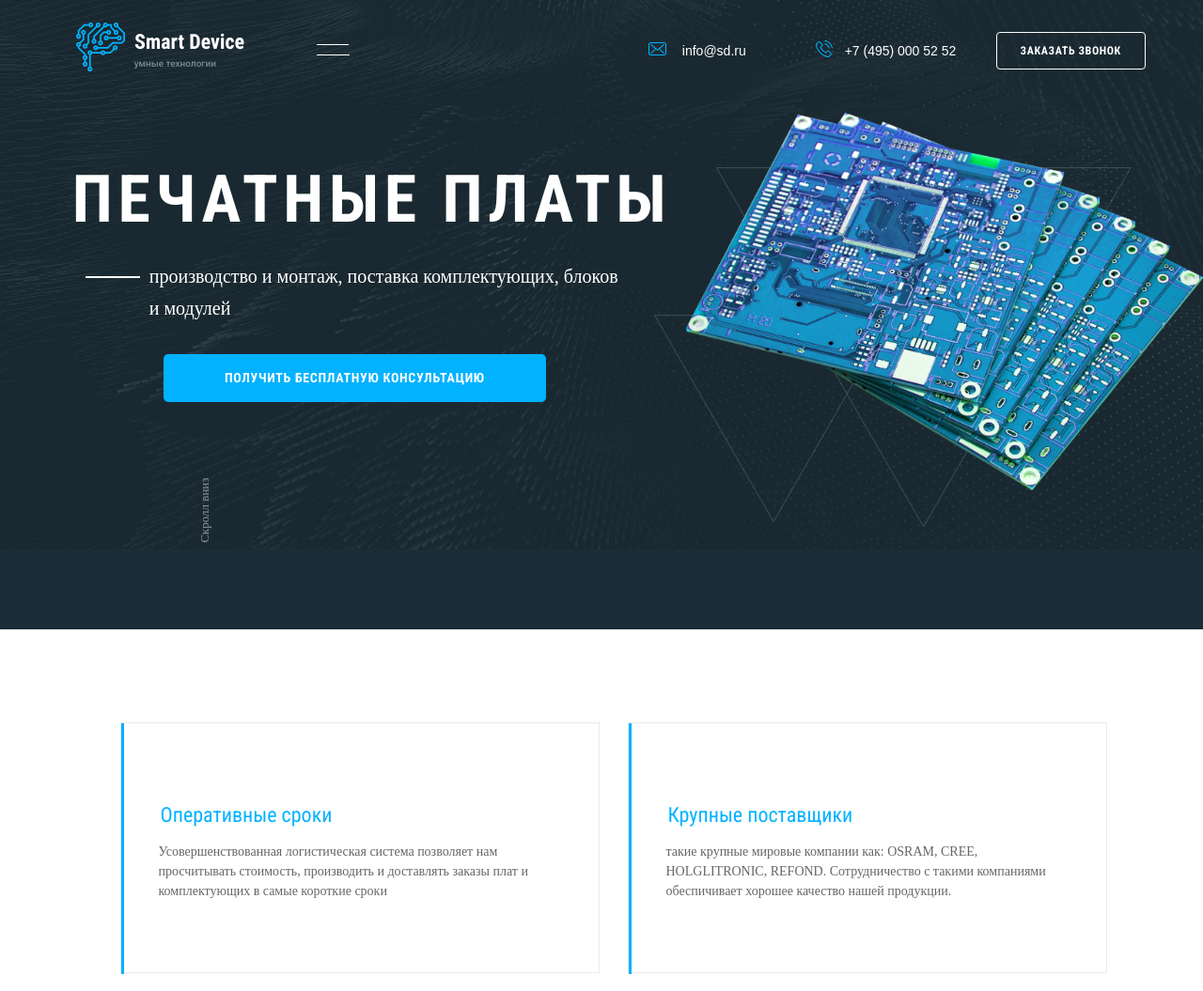
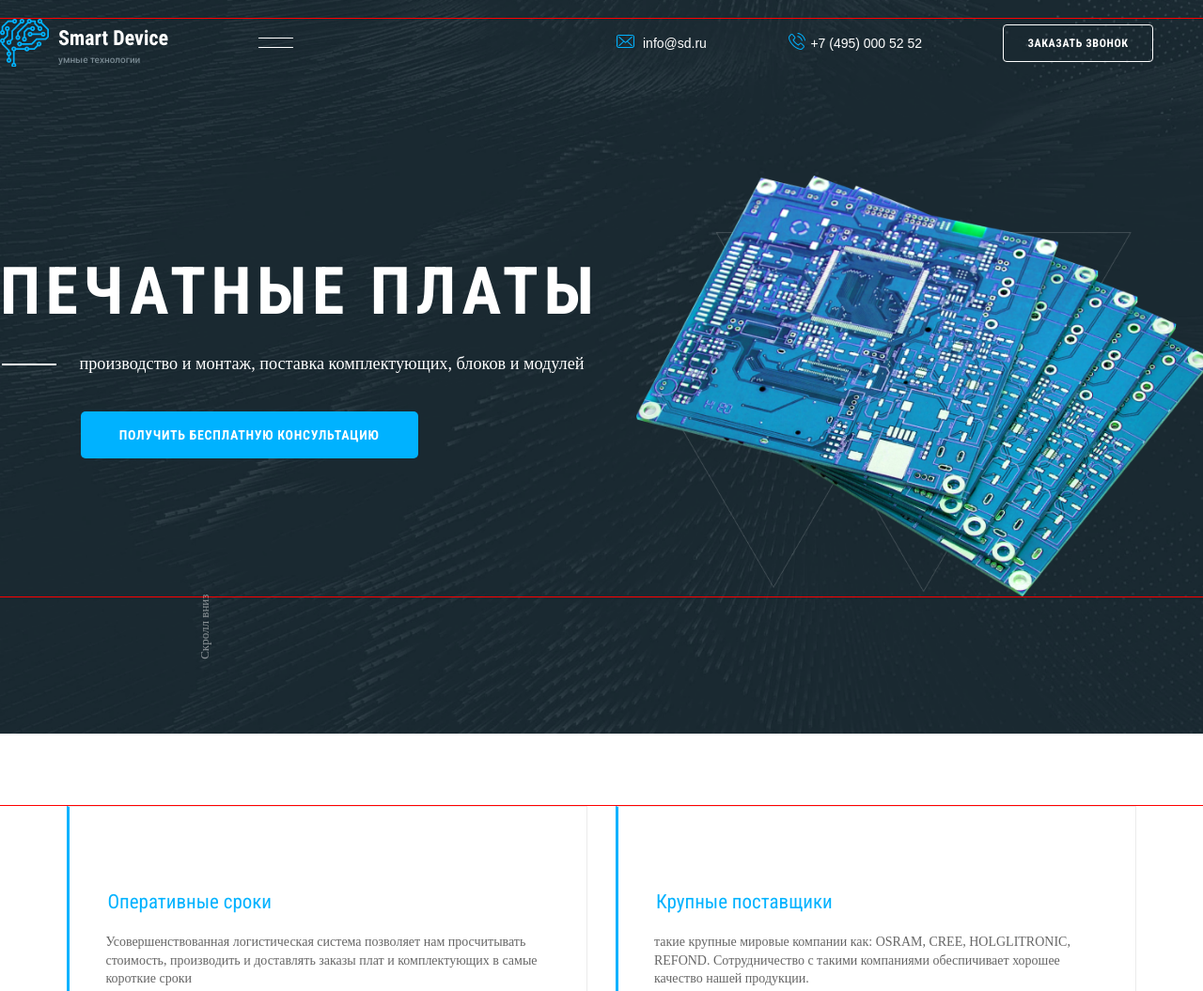
Before and after one commit to NadegdaMu/NadegdaMu.github.io, a plain HTML site: page index.html in a window 1280 px wide. Shown: the top 1055 px of the page at 94% size. Drawn offline with Linux system fonts and the light colour scheme; a web font is replaced by a local one.

Commit message:
Вишу на десктопе до сих пор

```diff
--- a/css/style.css
+++ b/css/style.css
@@ -303,16 +303,10 @@ template {
   display: none; }
 
 .container {
-  max-width: 1416px;
-  margin: 0 auto; }
-  @media (max-width: 750px) {
-    .container {
-      max-width: 700px;
-      margin: 0 auto; } }
-  @media (max-width: 320px) {
-    .container {
-      max-width: 940px;
-      margin: 0 auto; } }
+  max-width: 1316px;
+  min-width: 300px;
+  margin: 0 auto;
+  outline: 1px solid red; }
 
 .visually-hidden {
   font-size: 0; }
@@ -337,7 +331,7 @@ html {
           box-sizing: inherit; }
 
 .advantages {
-  padding-top: 99px; }
+  padding-top: 6%; }
   @media (max-width: 750px) {
     .advantages {
       min-width: 750px;
@@ -354,9 +348,7 @@ html {
       flex-wrap: wrap;
   -webkit-box-pack: center;
       -ms-flex-pack: center;
-          justify-content: center;
-  margin-bottom: 50px;
-  padding-left: 25px; }
+          justify-content: center; }
   @media (max-width: 750px) {
     .advantages__list {
       padding-left: 0;
@@ -366,26 +358,16 @@ html {
 
 .advantages__item {
   position: relative;
-  width: 510px;
-  height: 267px;
-  margin-bottom: 30px;
-  padding: 40px;
+  width: 43.31%;
+  min-height: 299px;
+  margin-bottom: 2.28%;
+  padding: 3%;
   border: 1px solid #EBEBEB;
+  border-left: 3px solid #00B2FF;
   -webkit-box-sizing: border-box;
           box-sizing: border-box; }
-  .advantages__item::before {
-    content: "";
-    position: absolute;
-    top: 0;
-    left: 0;
-    width: 3px;
-    height: 267px;
-    background-color: #00B2FF; }
-    @media (max-width: 750px) {
-      .advantages__item::before {
-        height: 305px; } }
   .advantages__item:nth-child(odd) {
-    margin-right: 30px; }
+    margin-right: 2.28%; }
     @media (max-width: 750px) {
       .advantages__item:nth-child(odd) {
         margin-right: 0; } }
@@ -408,8 +390,8 @@ html {
   font-family: Roboto Condensed;
   font-style: normal;
   font-weight: normal;
-  font-size: 22px;
-  line-height: 34px;
+  font-size: 150%;
+  line-height: 210%;
   color: #00B2FF; }
 
 .advantages__text {
@@ -418,24 +400,23 @@ html {
   font-family: PT Mono;
   font-style: normal;
   font-weight: normal;
-  font-size: 14px;
-  line-height: 21px;
+  font-size: 100%;
+  line-height: 140%;
   color: #666666; }
 
 .header-center {
-  min-height: 458px;
-  padding-top: 57px;
+  padding-top: 15%;
+  padding-bottom: 11.5%;
   font-family: Roboto Condensed;
   font-style: normal;
   font-weight: bold;
   background-image: url(../img/header/chips.png), url(../img/questions/Polygon-big.png), url(../img/questions/Polygon-small.png);
   background-repeat: no-repeat, no-repeat, no-repeat;
-  background-position: right 12px, right 76px bottom 5px, right 329px bottom 10px;
-  background-size: 43%, 34.6%, 20%; }
+  background-position: right -11px bottom, right 76px bottom 5px, right 329px bottom 10px;
+  background-size: 48%, 34.6%, 20%; }
 
 .header-center__title {
   margin: 0;
-  margin-left: 6%;
   font-size: 70px;
   line-height: 94px;
   letter-spacing: 0.08em;
@@ -451,23 +432,23 @@ html {
 
 .header-center__text {
   position: relative;
-  width: 52%;
+  width: 50%;
   margin: 0;
-  margin-top: 18px;
-  margin-bottom: 32px;
-  padding-left: 12.4%;
+  margin-top: 1%;
+  margin-bottom: 2.6%;
+  padding-left: 6.6%;
   font-family: PT Mono;
   font-style: normal;
   font-weight: normal;
-  font-size: 20px;
-  line-height: 34px;
+  font-size: 130%;
+  line-height: 190%;
   color: #FFFFFF; }
   .header-center__text::before {
     content: "";
     position: absolute;
     width: 58px;
     height: 2px;
-    left: 91px;
+    left: 2px;
     top: 17px;
     background: #FFFFFF; }
     @media (max-width: 750px) {
@@ -483,20 +464,20 @@ html {
 
 .header-center__link {
   display: block;
-  padding: 16px 30px;
-  width: 407px;
-  margin-left: 174px;
+  padding: 1.3% 3.2%;
+  margin-left: 6.7%;
   font-style: normal;
   font-weight: bold;
-  font-size: 14px;
-  line-height: 19px;
+  font-size: 100%;
+  line-height: 120%;
   text-align: center;
   letter-spacing: 0.05em;
   text-transform: uppercase;
   text-decoration: none;
   color: #FFFFFF;
   background: #00B2FF;
-  border-radius: 5px; }
+  border-radius: 5px;
+  border: none; }
   @media (max-width: 750px) {
     .header-center__link {
       width: 379px;
@@ -504,10 +485,10 @@ html {
 
 .header-main {
   position: relative;
-  min-height: 670px;
-  /*background-color: #1B2D37;*/
+  min-height: 781px;
+  padding-top: 1.6%;
   background: #1B2D37 url(../img/header/bg-header.png) no-repeat;
-  background-size: 100%; }
+  background-size: cover; }
 
 .header-main__text {
   position: absolute;
@@ -530,15 +511,12 @@ html {
   display: flex;
   -webkit-box-align: center;
       -ms-flex-align: center;
-          align-items: center;
-  min-height: 108px; }
+          align-items: center; }
 
 .logo {
   width: 15%;
-  margin-left: 6.3%;
   padding-left: 62px;
   padding-top: 10px;
-  padding-bottom: 10px;
   font-family: "Roboto", "Arial", sans-serif;
   font-style: normal;
   font-weight: 500;
@@ -553,25 +531,11 @@ html {
 
 .header-top__burger {
   position: relative;
-  width: 35px;
-  height: 12px;
-  margin-left: 5%; }
-  .header-top__burger::before {
-    content: "";
-    position: absolute;
-    top: -1px;
-    left: 0px;
-    width: 34px;
-    height: 1px;
-    background-color: #fff; }
-  .header-top__burger::after {
-    content: "";
-    position: absolute;
-    bottom: 1px;
-    left: 0px;
-    width: 35px;
-    height: 1px;
-    background-color: #fff; }
+  width: 37px;
+  height: 11px;
+  margin-left: 6.5%;
+  border-top: 1px solid #fff;
+  border-bottom: 1px solid #fff; }
   @media (max-width: 750px) {
     .header-top__burger {
       margin-left: 51%; } }
@@ -580,8 +544,8 @@ html {
   margin: 0;
   padding: 0;
   list-style: none;
-  margin-left: 24%;
-  margin-right: 3.3%; }
+  width: 33%;
+  margin-left: 26%; }
   @media (max-width: 750px) {
     .header-top__list {
       margin-left: 4.5%;
@@ -589,9 +553,9 @@ html {
 
 .header-top__item {
   display: inline-block;
-  padding-left: 47px; }
+  padding-left: 39px; }
   .header-top__item:nth-child(1) {
-    margin-right: 54px;
+    margin-right: 16%;
     background: url(../img/header/email.svg) no-repeat 11px 6px; }
     @media (max-width: 750px) {
       .header-top__item:nth-child(1) {
@@ -650,7 +614,6 @@ html {
   margin-bottom: 40px; }
 
 .social {
-  width: 100%;
   margin-left: 90px; }
 
 .social__list {
@@ -827,7 +790,7 @@ html {
     display: none; } }
 
 .service {
-  padding-top: 76px;
+  padding-top: 4.5%;
   padding-bottom: 112px;
   background-color: #1B2D37; }
   @media (max-width: 750px) {
@@ -837,12 +800,12 @@ html {
 
 .service__title {
   margin: 0;
-  margin-left: 200px;
-  margin-bottom: 43px;
+  margin-left: 8.5%;
+  margin-bottom: 3.6%;
   font-family: Roboto Condensed;
   font-style: normal;
   font-weight: normal;
-  font-size: 32px;
+  font-size: 2.28em;
   line-height: 51px;
   color: #FFFFFF; }
   @media (max-width: 750px) {
@@ -874,7 +837,9 @@ html {
   height: 550px;
   margin-left: 23px;
   padding: 25px 38px;
-  background: url(../img/service/1-1.png) no-repeat center; }
+  background: url(../img/service/1-1.png) no-repeat center;
+  -webkit-box-sizing: border-box;
+          box-sizing: border-box; }
   .service__item:nth-child(2) {
     background: url(../img/service/2.png) no-repeat center; }
     @media (max-width: 750px) {
@@ -885,6 +850,8 @@ html {
     @media (max-width: 750px) {
       .service__item:nth-child(3) {
         background-size: 100%; } }
+  .service__item:hover {
+    border: 1px solid #00b2ff; }
   @media (max-width: 750px) {
     .service__item {
       width: 100%;
@@ -944,15 +911,15 @@ html {
   margin-right: 28%; }
 
 .about-us {
-  width: 72%;
+  width: 84%;
   margin: 0 auto;
   padding-top: 5px;
-  padding-bottom: 99px;
-  padding-left: 161px;
+  padding-bottom: 7.3%;
+  padding-left: 12.6%;
   -webkit-box-sizing: border-box;
           box-sizing: border-box;
-  background: url(../img/advantages/2005.png) no-repeat -26px 15px;
-  background-size: 19%; }
+  background: url(../img/advantages/2005.png) no-repeat -22px -3px;
+  background-size: 17.5%; }
   @media (max-width: 750px) {
     .about-us {
       width: 100%;
@@ -966,33 +933,39 @@ html {
   font-family: Roboto Condensed;
   font-style: normal;
   font-weight: normal;
-  font-size: 32px;
-  line-height: 51px;
+  font-size: 2.3em;
+  line-height: 22px;
   color: #666666; }
 
 .about-us__text {
-  line-height: 22px; }
+  font-size: 1em;
+  line-height: 22px;
+  margin-top: 3%; }
 
 .about-us__text:nth-of-type(2) {
-  margin-bottom: 30px; }
+  margin-bottom: 30px;
+  margin-top: 1%; }
 
 .about-us__link {
   display: block;
-  width: 160px;
-  height: 40px;
-  padding-top: 10px;
+  width: 17%;
+  padding: 1.5% 0;
   font-family: Roboto Condensed;
   font-style: normal;
   font-weight: bold;
-  font-size: 12px;
-  line-height: 16px;
+  font-size: 87.5%;
+  line-height: 100%;
   text-align: center;
   letter-spacing: 0.05em;
-  text-transform: uppercase;
   color: #00B2FF;
   text-decoration: none;
   border: 1px solid #00b2ff;
-  border-radius: 4px; }
+  border-radius: 4px;
+  text-transform: uppercase; }
+
+.about-us__link:hover {
+  background-color: #00b2ff;
+  color: #fff; }
 
 .about-us__points {
   display: none; }
--- a/index.html
+++ b/index.html
@@ -37,9 +37,9 @@
       <div class="header-center">
         <h1 class="header-center__title">Печатные платы</h1>
         <p class="header-center__text">производство и монтаж, поставка комплектующих, блоков и модулей</p>
-        <a href="#" class="header-center__link">Получить бесплатную консультацию</a>
+        <button class="header-center__link" type="button">Получить бесплатную консультацию</button>
       </div>
-      <p class="header-main__text">Скролл вниз</p>
+      <div class="header-main__text">Скролл вниз</div>
     </div>
   </header>
   <main class="main-content">
@@ -129,7 +129,7 @@
             <button class="btn" type="submit" title="Задать вопрос">Задать вопрос</button>
 
             <input class="questions__agreement-input visually-hidden" type="checkbox" name="record1" id="chx1" checked="">
-            <label class="questions__agreement-label" for="chx1" checked="">
+            <label class="questions__agreement-label" for="chx1">
               <span class="questions__agreement-desk">Я согласен на обработку персональных данных</span>
             </label>
           </form>
```
Also changed, not shown: css/style.min.css.
